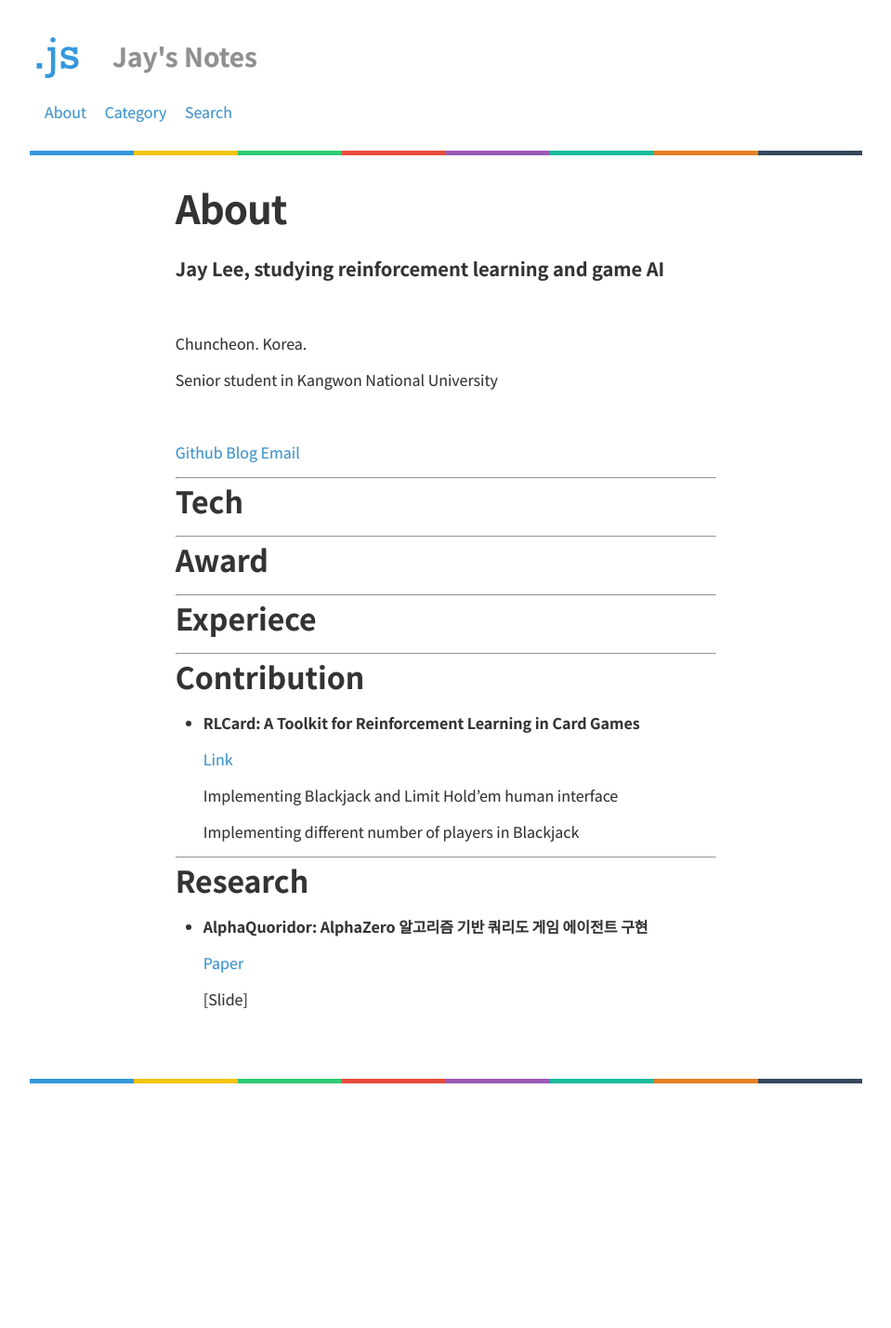
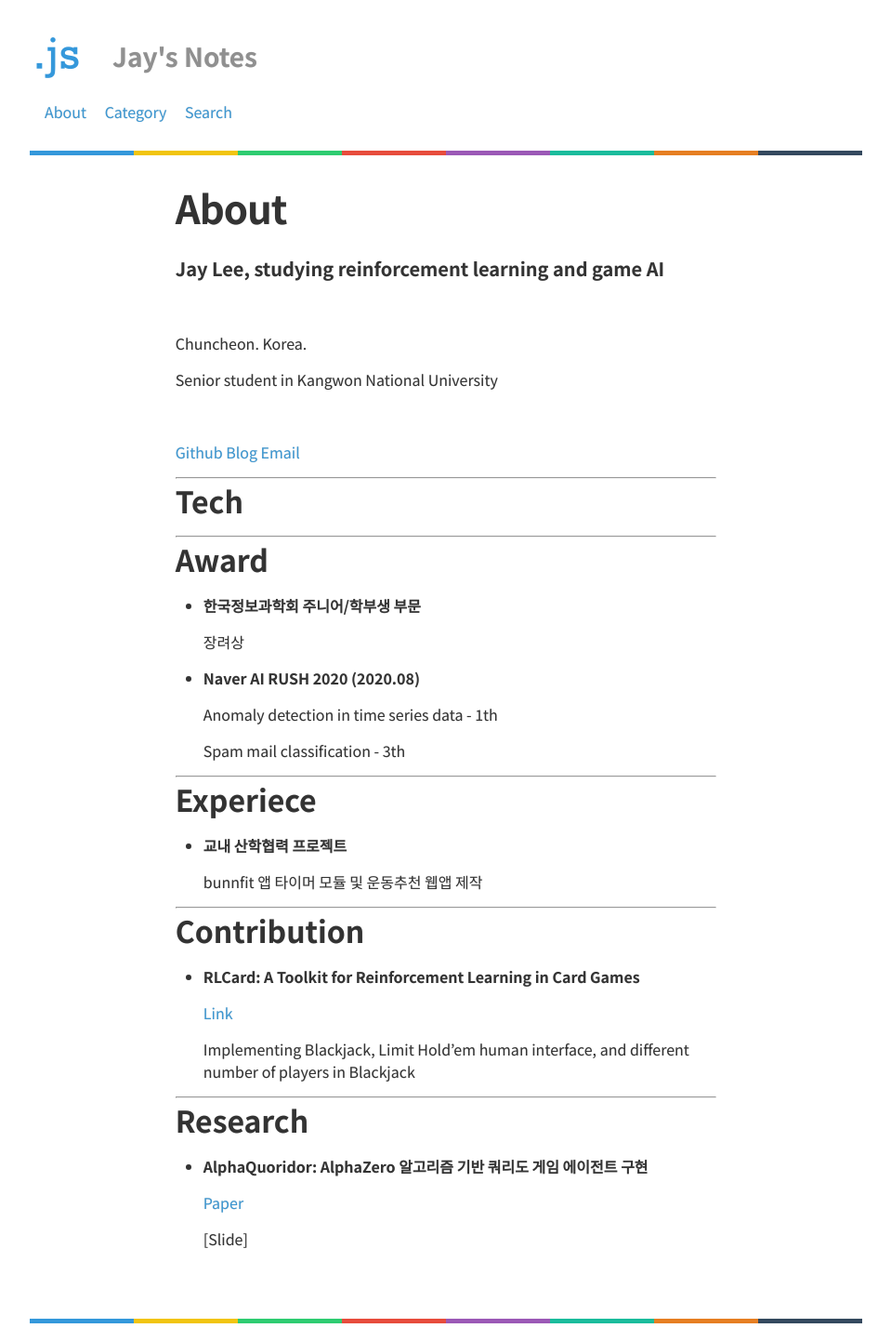
Before and after one commit to Clarit7/clarit7.github.io, a Jekyll site: the page built from about.md, in a window 1280 px wide. Shown: the whole page at 93% size, without its empty margins (160-1119 px from the left). Built offline with Jekyll 4.4.1, drawn with Linux system fonts in a browser that asks for light colours; some web fonts are replaced; before the commit the page ends 1170 px from its top, so only the background shows below that.

Commit message:
Update about.md

```diff
--- a/about.md
+++ b/about.md
@@ -15,7 +15,7 @@ Senior student in Kangwon National University
 
 <br/>
 
-  [Github](https://github.com/Clarit7)    [Blog](https://clarit7.github.io)   [Email](mailto:intelleej@gmail.com)
+  [Github](https://github.com/Clarit7)   [Blog](https://clarit7.github.io)   [Email](mailto:intelleej@gmail.com)
 
 ***
 
@@ -25,8 +25,22 @@ Senior student in Kangwon National University
 
 ## Award
 
+* **한국정보과학회 주니어/학부생 부문**
+
+  장려상
+
+* **Naver AI RUSH 2020 (2020.08)**
+
+  Anomaly detection in time series data - 1th
+
+  Spam mail classification - 3th
+
 ---
 ## Experiece
+
+* **교내 산학협력 프로젝트**
+
+  bunnfit 앱 타이머 모듈 및 운동추천 웹앱 제작
 
 ***
 
@@ -36,9 +50,7 @@ Senior student in Kangwon National University
 
   [Link](https://github.com/datamllab/rlcard)
 
-  Implementing Blackjack and Limit Hold'em human interface
-
-  Implementing different number of players in Blackjack
+  Implementing Blackjack, Limit Hold'em human interface, and different number of players in Blackjack
 
 ***
 
```
